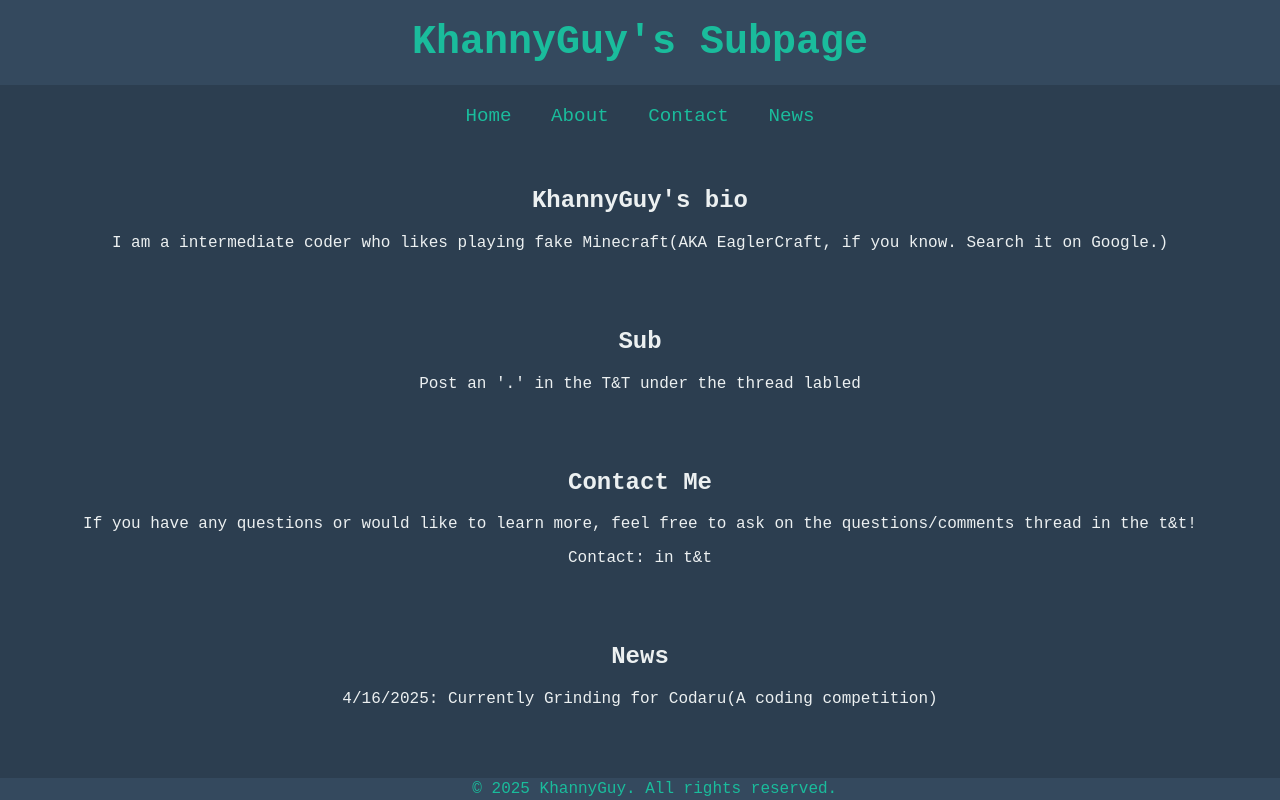
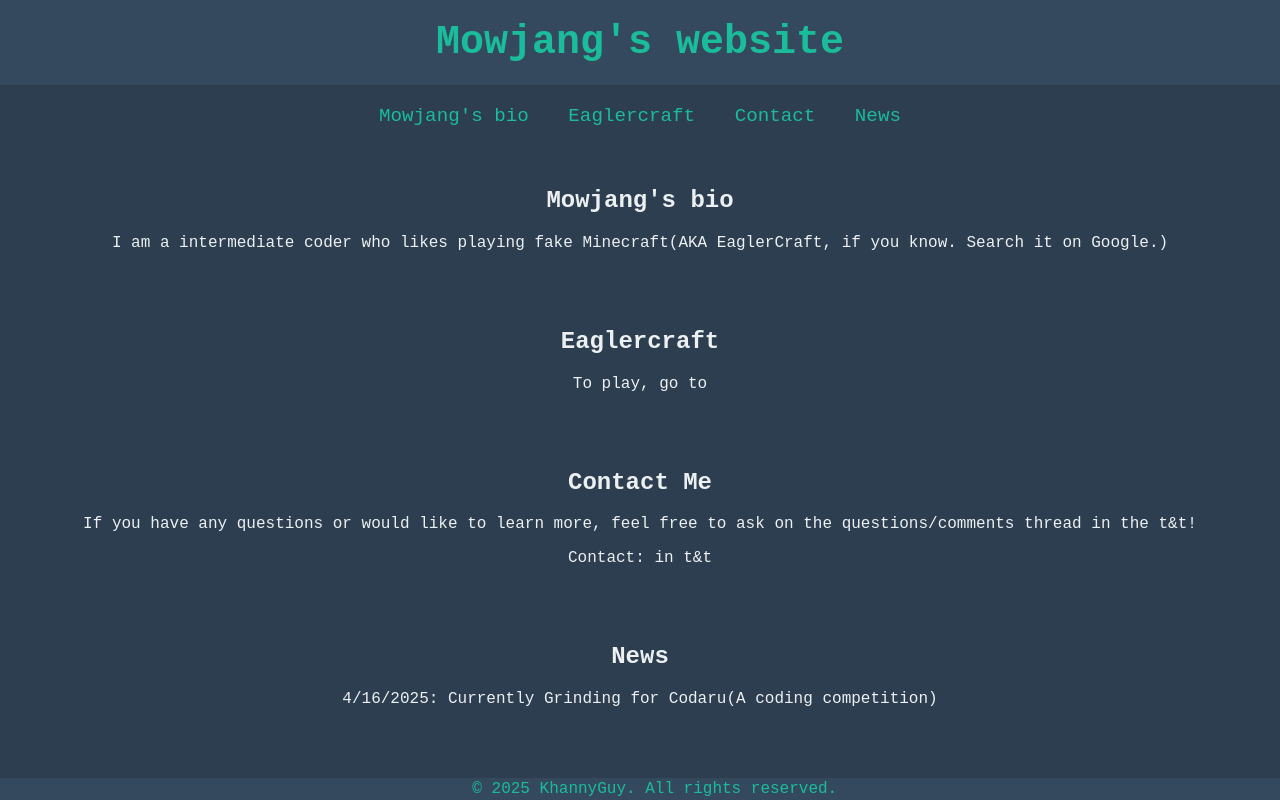
Before and after one commit to Autopilot-Tesla/mowjang, a plain HTML site: page index.html in a window 1280 px wide. Drawn offline with Linux system fonts and the light colour scheme.

Commit message:
Update index.html

```diff
--- a/index.html
+++ b/index.html
@@ -3,7 +3,7 @@
 <head>
     <meta charset="UTF-8">
     <meta name="viewport" content="width=device-width, initial-scale=1.0">
-    <title>KhannyGuy's Subpage</title>
+    <title>Mowjang's website</title>
     <style>
         body {
             font-family: 'Roboto Mono', Monospace;
@@ -52,21 +52,21 @@
 </head>
 <body>
     <header>
-        <h1>KhannyGuy's Subpage</h1>
+        <h1>Mowjang's website</h1>
     </header>
     <nav>
-        <a href="#home">Home</a>
-        <a href="#about">About</a>
-        <a href="#sub">Contact</a>
+        <a href="#home">Mowjang's bio</a>
+        <a href="#about">Eaglercraft</a>
+        <a href="#contact">Contact</a>
         <a href="#news">News</a>
     </nav>
     <section id="home">
-        <h2>KhannyGuy's bio</h2>
+        <h2>Mowjang's bio</h2>
         <p>I am a intermediate coder who likes playing fake Minecraft(AKA EaglerCraft, if you know. Search it on Google.)</p>
     </section>
     <section id="about">
-        <h2>Sub</h2>
-        <p>Post an '.' in the T&T under the thread labled</p>
+        <h2>Eaglercraft</h2>
+        <p>To play, go to</p>
     </section>
     <section id="sub">
         <h2>Contact Me</h2>
```
